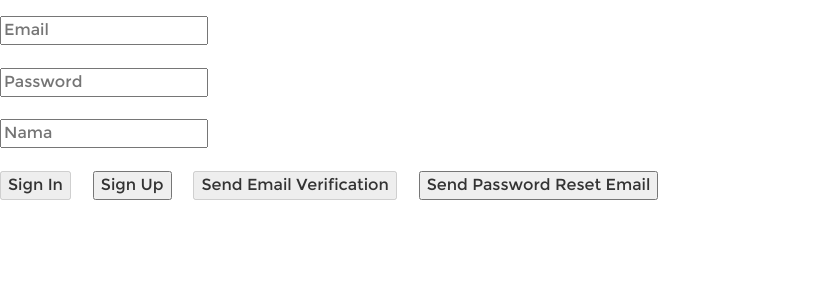
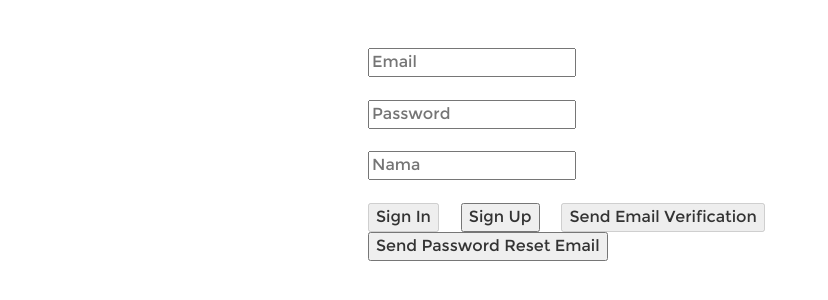
Before and after one commit to kemtol/indorentbus, a Jekyll site: the page built from index.html, in a window 1280 px wide. Shown: the top 300 px of the page, without its empty margins (0-828 px from the left). Built offline with Jekyll 4.4.1, drawn with Linux system fonts in a browser that asks for light colours; nearby versions of some CDN libraries; Markdown is read by kramdown in place of the engine named in the settings; comment, search, counter and statistics services are not loaded.

Commit message:
Update index.html

```diff
--- a/index.html
+++ b/index.html
@@ -24,6 +24,7 @@ title: Jekyll Base
 	body,.content-main{background:#fff}
 	nav,.copy{display:none}
 	#page-wrapper{margin:0}
+	.content-main{width: 50vw;margin: auto;max-width: 640px;padding: 3rem;}
 </style>
 <script type="text/javascript">
 	$("#nav-menu").hide();
```
